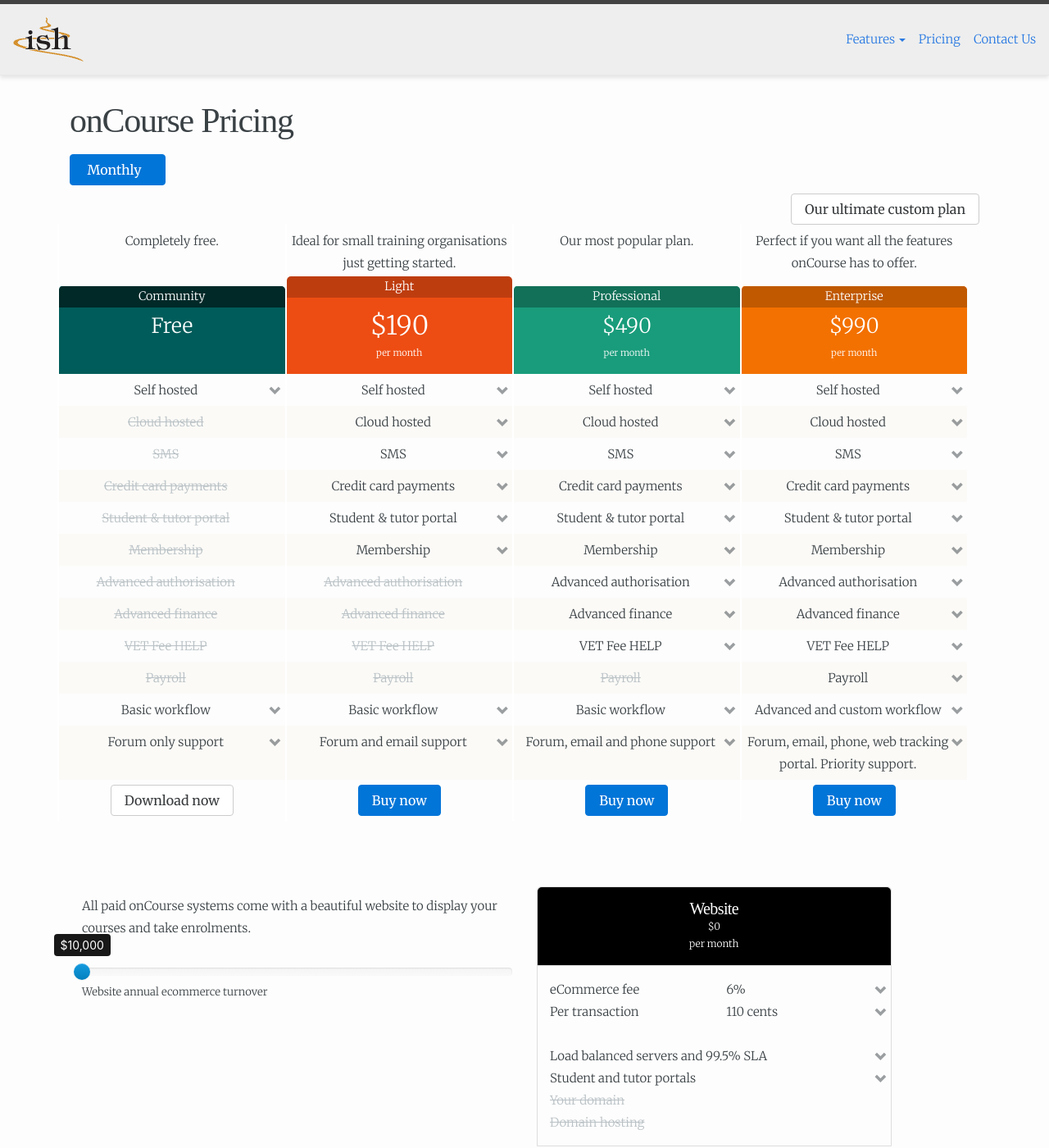
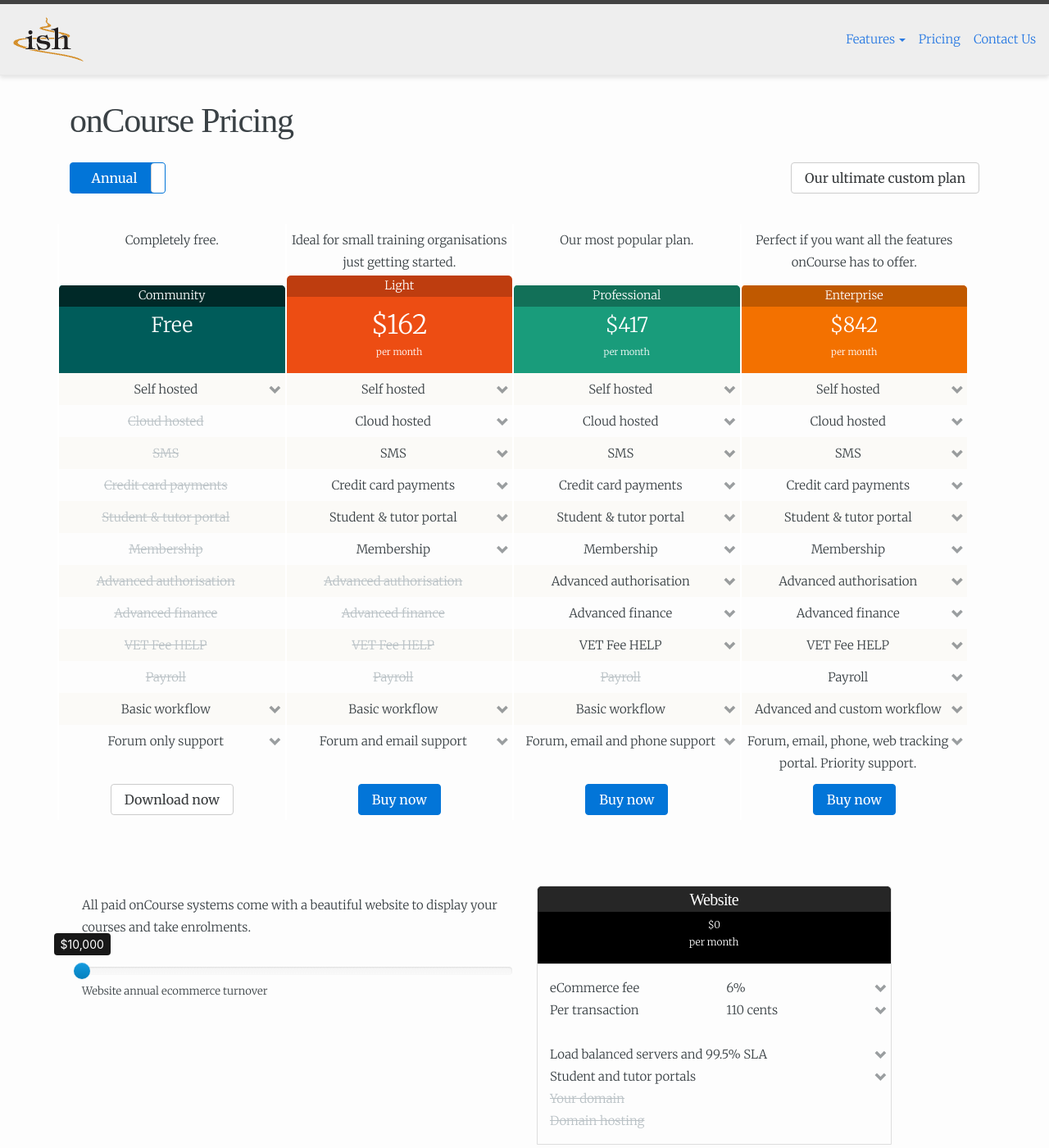
Before and after one commit to stephenmcilwaine/website, a Jekyll site: the page built from pricing/pricing.md, in a window 1280 px wide and 1400 px high. Shown: the whole window at 82% size. Built offline with Jekyll 4.4.1, drawn with Linux system fonts in a browser that asks for light colours; some web fonts are replaced.

Commit message:
Fixes pricing page styles

```diff
--- a/_includes/header.html
+++ b/_includes/header.html
@@ -1,7 +1,7 @@
 <header class="site-header navbar-fixed-top">
   <nav class="navbar">
     <div class="clearfix pull-sm-left mobile-nav">
-      <a class="site-title navbar-brand" href="{{base}}/" title="{{ site.title }}">
+      <a class="site-title navbar-brand" href="{{site.baseurl}}" title="{{ site.title }}">
         <img src="{{ site.paths.img }}/icons/logo.png" />
       </a>
       <button class="navbar-toggler hidden-sm-up pull-xs-right" type="button" data-toggle="collapse" data-target="#navbar-header" aria-controls="navbar-header">
--- a/assets/css/_sass/_layout.scss
+++ b/assets/css/_sass/_layout.scss
@@ -104,6 +104,8 @@
                                     >ul.children {
                                         position: relative;
                                         margin-left: 15px;
+                                        background: none;
+                                        border: none;
                                     }
                                 }
                             }
--- a/assets/css/_sass/_pricing.scss
+++ b/assets/css/_sass/_pricing.scss
@@ -28,7 +28,7 @@
         display: inline-block;
         height: auto !important;
     }
-    .price-rate-annual {
+    .price-rate {
         display: none;
     }
 }
@@ -158,13 +158,21 @@
         .panel-heading {
             background: $black;
             color: $white;
-            padding: 15px 0;
+            padding: 0px 0 15px;
             border-bottom: 1px solid #ddd;
             text-align: center;
             font-size: 12px;
             border-radius: 5px 5px 0 0;
             h5, p {
                 margin-top: 0px;
+            }
+            h5 {
+                background: lighten($black, 15%);
+                padding: 4px 0;
+                margin-bottom: 5px;
+                position: relative;
+                border-top: 1px solid lighten($black, 15%);
+                border-radius: 5px 5px 0 0;
             }
         }
         .panel-body {
--- a/pricing/pricing.md
+++ b/pricing/pricing.md
@@ -4,15 +4,18 @@
 permalink: /pricing
 ---
 
-<input id="annual-toggle" checked data-toggle="toggle" data-on="Monthly" data-off="Annual" data-onstyle="primary" data-offstyle="info" type="checkbox">
-
-
-<div class="clearfix pricing-container">
+<div class="clearfix pricing-top-action">
+  <p class="pull-xs-left">
+    <input id="annual-toggle" checked data-toggle="toggle" data-on="Annual" data-off="Monthly" data-onstyle="primary" data-offstyle="info" type="checkbox">
+  </p>
 
   <p class="pull-xs-right">
     <a role="button" href="{{base}}/pricing/ultimate" class="btn btn-secondary">Our ultimate custom plan</a>
   </p>
+</div>
+<br>
 
+<div class="clearfix pricing-container">
   <div class="row row-item row-simple-text">
     <div class="col-price col-sm-6 col-xs-6 col-item-1">
       Completely free.
@@ -27,7 +30,6 @@
       Perfect if you want all the features onCourse has to offer.
     </div>
   </div>
-
   <div class="row row-item row-price-block">
     <div class="col-price col-sm-6 col-xs-6 col-item-1">
       <span class="col-label">Community</span>
@@ -75,7 +77,6 @@
     {% endif %}
   </div>
 {% endfor %}
-
   <div class="row row-item">
     <div class="col-price col-sm-6 col-xs-6 col-item-1">
       <a role="button" href="{{base}}/download" class="btn btn-secondary">Download now</a>
@@ -90,11 +91,7 @@
       <a role="button" href="{{base}}/buy" class="btn btn-primary">Buy now</a>
     </div>
   </div>
-
-
-
   <div class="pricing-calculation">
-
     <div class="row">
       <div class="col-sm-12">
         <p>
@@ -103,7 +100,6 @@
         <p></p>
         <input id="pricing-in-slider" data-slider-id='pricing-in-slider' type="text" data-slider-min="1" data-slider-max="4" data-slider-step="1" data-slider-value="1"/>
         <small>Website annual ecommerce turnover</small>
-
       </div>
       <div class="col-sm-10">
         <div class="panel panel-default price-panel">
@@ -128,7 +124,6 @@
                 A usage fee based on the total of the student charges.<br><br>
               </div>
             </div>
-
             <div class="row data-toggle">
               <div class="col-xs-12">
                 Per transaction
@@ -144,20 +139,17 @@
               </div>
             </div>
             <br/>
-
             <div class="row data-toggle">
               <div class="col-xs-24">
                 Load balanced servers and 99.5% SLA
                 <i class="pull-xs-right glyphicon glyphicon-chevron-down"></i>
               </div>
             </div>
-
             <div class="row toggle-details">
               <div class="col-xs-24">
                 We recognise that your website needs to be up. Always. We take care of monitoring, backups and full redundancy in an Australian data centre.<br><br>
               </div>
             </div>
-
             <div class="row data-toggle">
               <div class="col-xs-24">
                 Student and tutor portals
@@ -169,7 +161,6 @@
                 Access to timetables, attendance marking and communication tools. USI verification and AVETMISS collection.<br><br>
               </div>
             </div>
-
             <div class="row data-toggle not-free">
               <div class="col-xs-24">
                 Your domain
@@ -181,7 +172,6 @@
                 Any URL you choose. We'll even organise the SSL certificate.<br><br>
               </div>
             </div>
-
             <div class="row data-toggle not-free">
               <div class="col-xs-24">
                 Domain hosting
@@ -193,12 +183,10 @@
                 Our three domain servers on two continents will ensure your domain is always available.<br><br>
               </div>
             </div>
-
           </div>
         </div>
       </div>
     </div>
-
   </div>
 
 </div>
```
Also changed, not shown: assets/js/bootstrap-toggle.js.
